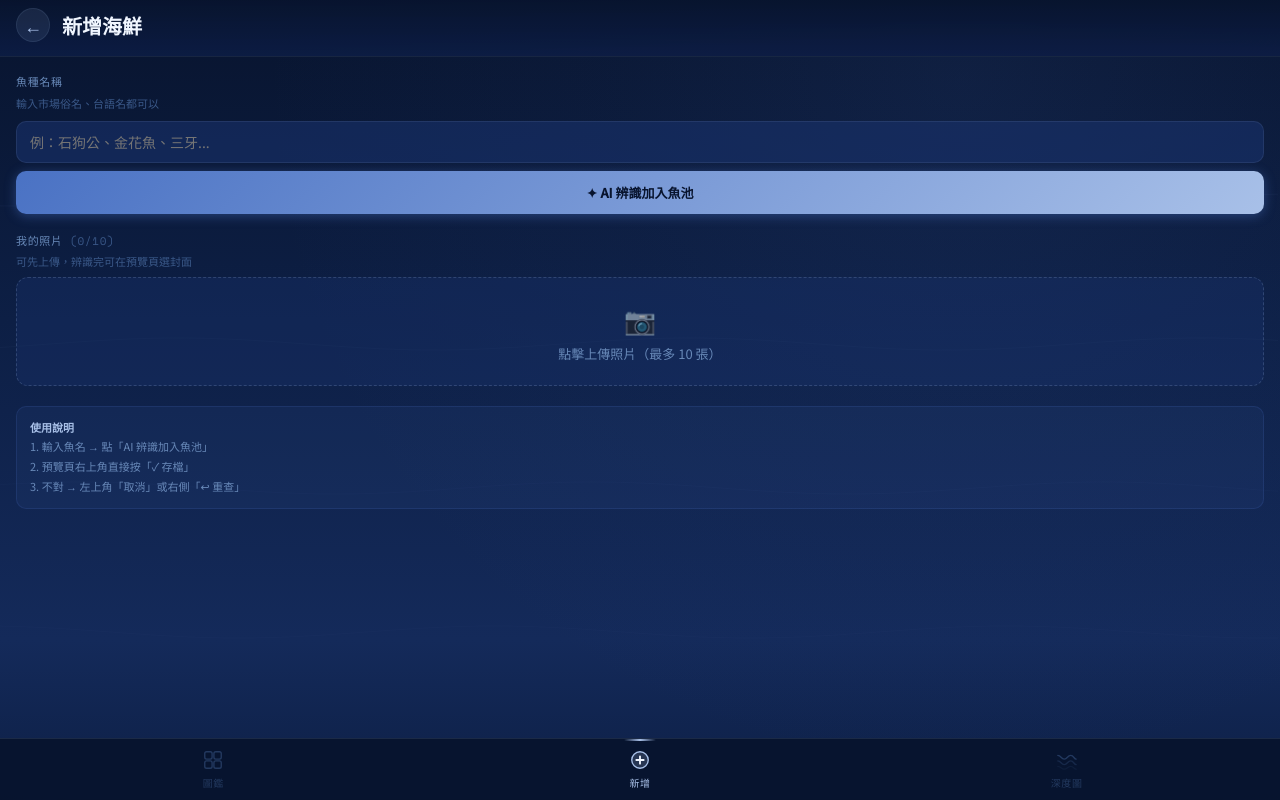
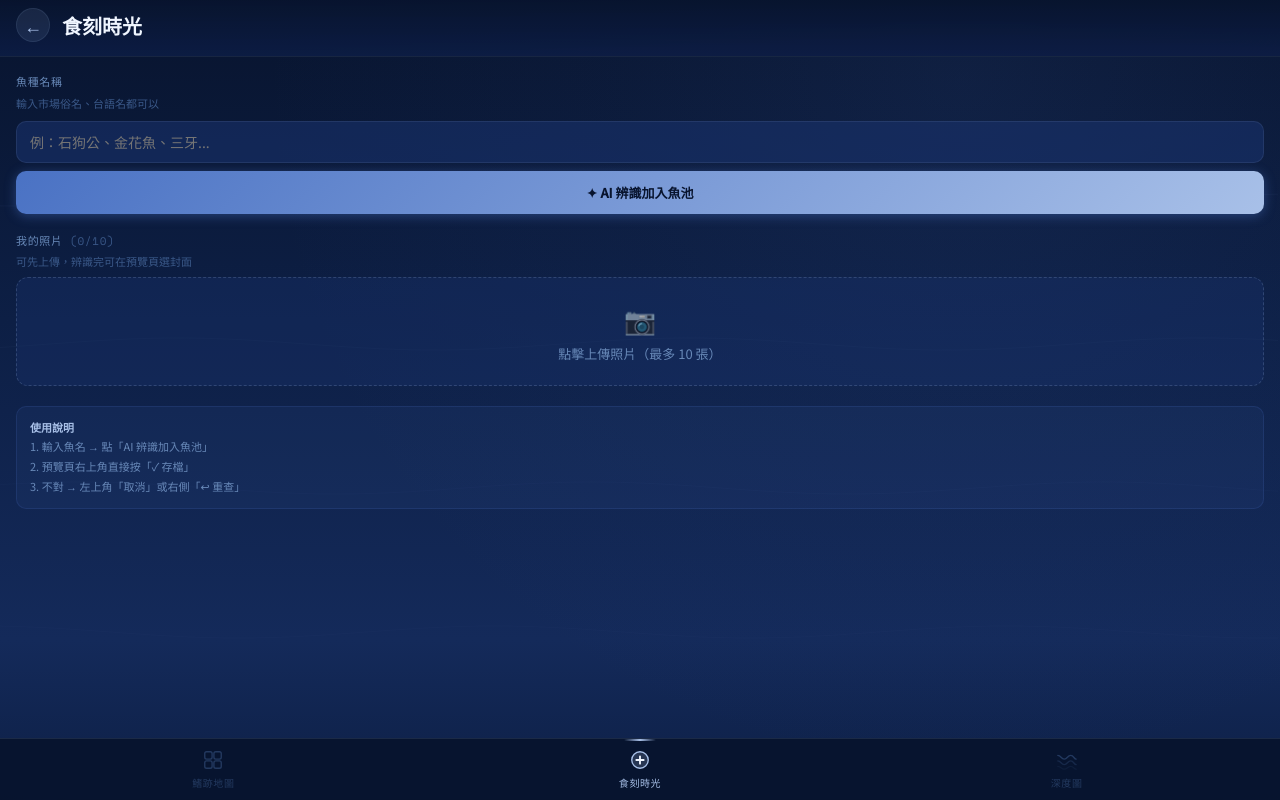
Before and after one commit to fiveup1/fish-app, a React (Vite) app: page /add in a window 1280 px wide. Built offline with nearby package versions, Linux system fonts and the light colour scheme.

Commit message:
deep fix name change

```diff
--- a/index.html
+++ b/index.html
@@ -3,10 +3,10 @@
   <head>
     <meta charset="UTF-8" />
     <link rel="icon" type="image/svg+xml" href="/favicon.svg" />
-    <meta name="viewport" content="width=device-width, initial-scale=1.0, viewport-fit=cover" />
+    <meta name="viewport" content="width=device-width, initial-scale=1.0, maximum-scale=1.0, user-scalable=no, viewport-fit=cover" />
     <meta name="apple-mobile-web-app-capable" content="yes" />
     <meta name="apple-mobile-web-app-status-bar-style" content="black-translucent" />
-    <title>海鮮圖鑑</title>
+    <title>鰭跡食刻</title>
     <link rel="preconnect" href="https://fonts.googleapis.com">
     <link rel="preconnect" href="https://fonts.gstatic.com" crossorigin>
     <link href="https://fonts.googleapis.com/css2?family=Noto+Serif+TC:wght@400;600;700&family=Space+Mono:wght@400;700&family=Noto+Sans+TC:wght@300;400;500&display=swap" rel="stylesheet">
--- a/src/components/TabBar.jsx
+++ b/src/components/TabBar.jsx
@@ -3,7 +3,7 @@ import { useLocation, useNavigate } from 'react-router-dom'
 const tabs = [
   {
     path: '/',
-    label: '圖鑑',
+    label: '鰭跡地圖',
     icon: (active) => (
       <svg width="22" height="22" viewBox="0 0 24 24" fill="none">
         <rect x="3"  y="3"  width="8" height="8" rx="2"
@@ -23,7 +23,7 @@ const tabs = [
   },
   {
     path: '/add',
-    label: '新增',
+    label: '食刻時光',
     icon: (active) => (
       <svg width="22" height="22" viewBox="0 0 24 24" fill="none">
         <circle cx="12" cy="12" r="9"
--- a/src/pages/AddPage.jsx
+++ b/src/pages/AddPage.jsx
@@ -316,7 +316,7 @@ export default function AddPage() {
           display: 'flex', alignItems: 'center', justifyContent: 'center',
           border: '1px solid var(--border-subtle)', flexShrink: 0,
         }}>←</button>
-        <h2 style={{ fontFamily: 'var(--font-display)', fontSize: 20, fontWeight: 700 }}>新增海鮮</h2>
+        <h2 style={{ fontFamily: 'var(--font-display)', fontSize: 20, fontWeight: 700 }}>食刻時光</h2>
       </div>
 
       <div style={{ padding: '16px 16px 100px', maxWidth: '100%', boxSizing: 'border-box' }}>
--- a/src/pages/AtlasPage.jsx
+++ b/src/pages/AtlasPage.jsx
@@ -144,7 +144,7 @@ export default function AtlasPage() {
           <h1 style={{
             fontFamily: 'var(--font-display)', fontSize: 26, fontWeight: 700,
             color: 'var(--text-primary)', letterSpacing: '-0.01em',
-          }}>海鮮圖鑑</h1>
+          }}>鰭跡地圖</h1>
           <span style={{
             fontFamily: 'var(--font-mono)', fontSize: 11,
             color: 'var(--accent-sky)', opacity: 0.65,
--- a/src/pages/DepthPage.jsx
+++ b/src/pages/DepthPage.jsx
@@ -7,8 +7,7 @@ const DEPTH_ZONES = [
   { name: '潮間帶',   range: [0,    50],    color: '#a8c0e8' },
   { name: '淺海帶',   range: [50,   200],   color: '#6899d8' },
   { name: '中深海帶', range: [200,  1000],  color: '#4a72c4' },
-  { name: '深海帶',   range: [1000, 4000],  color: '#2a4a9a' },
-  { name: '深淵帶',   range: [4000, 11000], color: '#1a2e70' },
+  { name: '深海帶',   range: [1000, 3000],  color: '#2a4a9a' },
 ]
 
 const CONTAINER_H  = 1200   // total scrollable height (px)
@@ -17,10 +16,18 @@ const CARD_H       = 96     // card height (photo + name)
 const COL_GAP      = 8      // gap between columns
 const LEFT_RULER_W = 52
 
+// 分段線性映射：0-200m 佔 55%，200-3000m 佔 45%
+// 這樣淺海食用魚區間更清楚
 function getDepthY(depth, h) {
-  const logDepth = Math.log10(Math.max(depth, 1))
-  const logMax   = Math.log10(11000)
-  return (logDepth / logMax) * h
+  const MAX_DEPTH = 3000
+  const d = Math.min(depth, MAX_DEPTH)
+  if (d <= 200) {
+    // 0-200m → 0 ~ 55% of h
+    return (d / 200) * h * 0.55
+  } else {
+    // 200-3000m → 55% ~ 100% of h
+    return h * 0.55 + ((d - 200) / (MAX_DEPTH - 200)) * h * 0.45
+  }
 }
 
 export default function DepthPage() {
@@ -71,7 +78,7 @@ export default function DepthPage() {
         backdropFilter: 'blur(24px)', WebkitBackdropFilter: 'blur(24px)',
         borderBottom: '1px solid var(--border-subtle)', flexShrink: 0,
       }}>
-        <h2 style={{ fontFamily: 'var(--font-display)', fontSize: 22, fontWeight: 700, marginBottom: 2 }}>海洋深度圖</h2>
+        <h2 style={{ fontFamily: 'var(--font-display)', fontSize: 22, fontWeight: 700, marginBottom: 2 }}>深海棲息圖</h2>
         <p style={{ fontSize: 11, color: 'var(--text-muted)', fontFamily: 'var(--font-mono)' }}>
           {fishes.length} 種 · 上下滑動看深度，左右滑動看更多
         </p>
@@ -102,7 +109,7 @@ export default function DepthPage() {
               backdropFilter: 'blur(12px)',
               borderRight: '1px solid var(--border-subtle)',
             }}>
-              {[0, 10, 50, 200, 500, 1000, 2000, 4000, 11000].map(depth => {
+              {[0, 10, 30, 50, 100, 200, 500, 1000, 2000, 3000].map(depth => {
                 const y = getDepthY(depth, CONTAINER_H) + 40
                 return (
                   <div key={depth} style={{
@@ -111,12 +118,12 @@ export default function DepthPage() {
                     fontFamily: 'var(--font-mono)', fontSize: 9,
                     color: 'var(--text-muted)', textAlign: 'right', whiteSpace: 'nowrap',
                   }}>
-                    {depth >= 1000 ? `${depth/1000}km` : `${depth}m`}
+                    {depth >= 1000 ? `${(depth/1000).toFixed(depth===3000?1:1)}km` : `${depth}m`}
                   </div>
                 )
               })}
               {/* tick marks */}
-              {[0, 10, 50, 200, 500, 1000, 2000, 4000, 11000].map(depth => {
+              {[0, 10, 30, 50, 100, 200, 500, 1000, 2000, 3000].map(depth => {
                 const y = getDepthY(depth, CONTAINER_H) + 40
                 return (
                   <div key={`tick-${depth}`} style={{
```
Also changed, not shown: public/favicon.svg.
